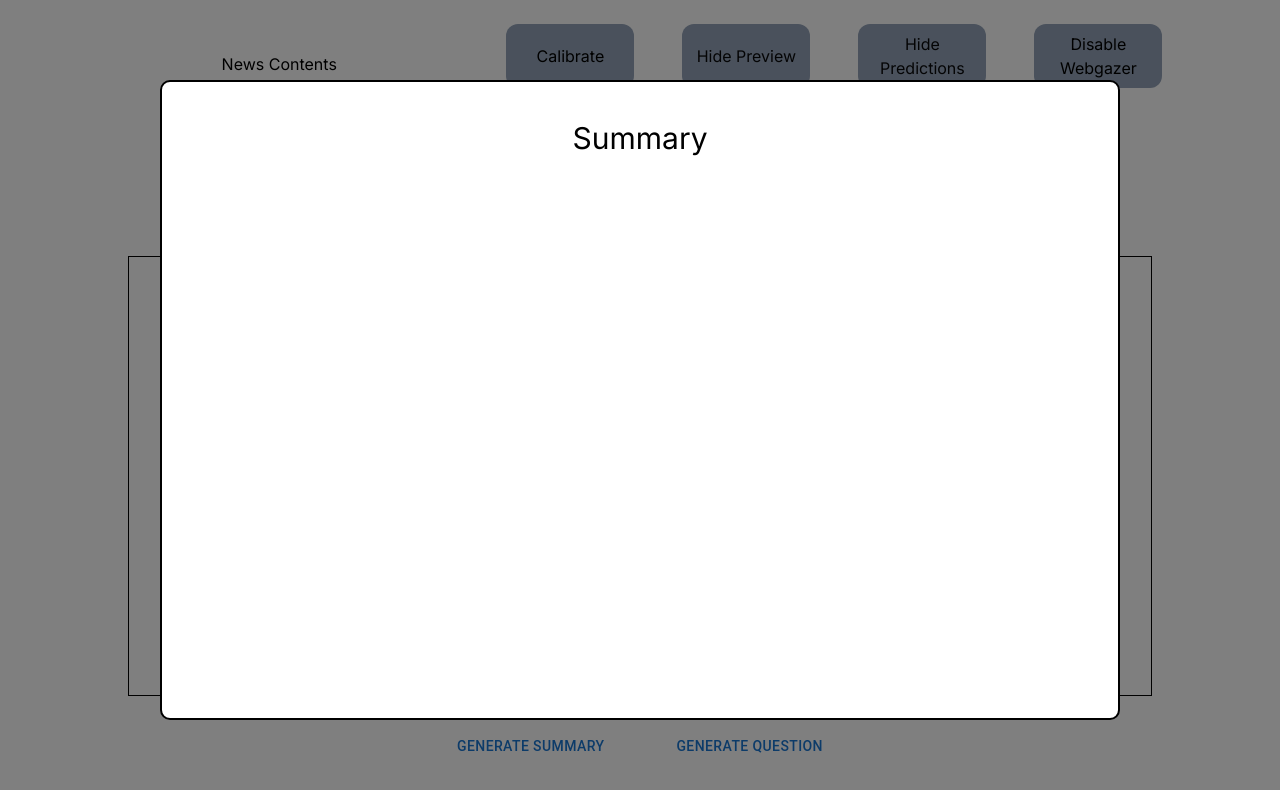
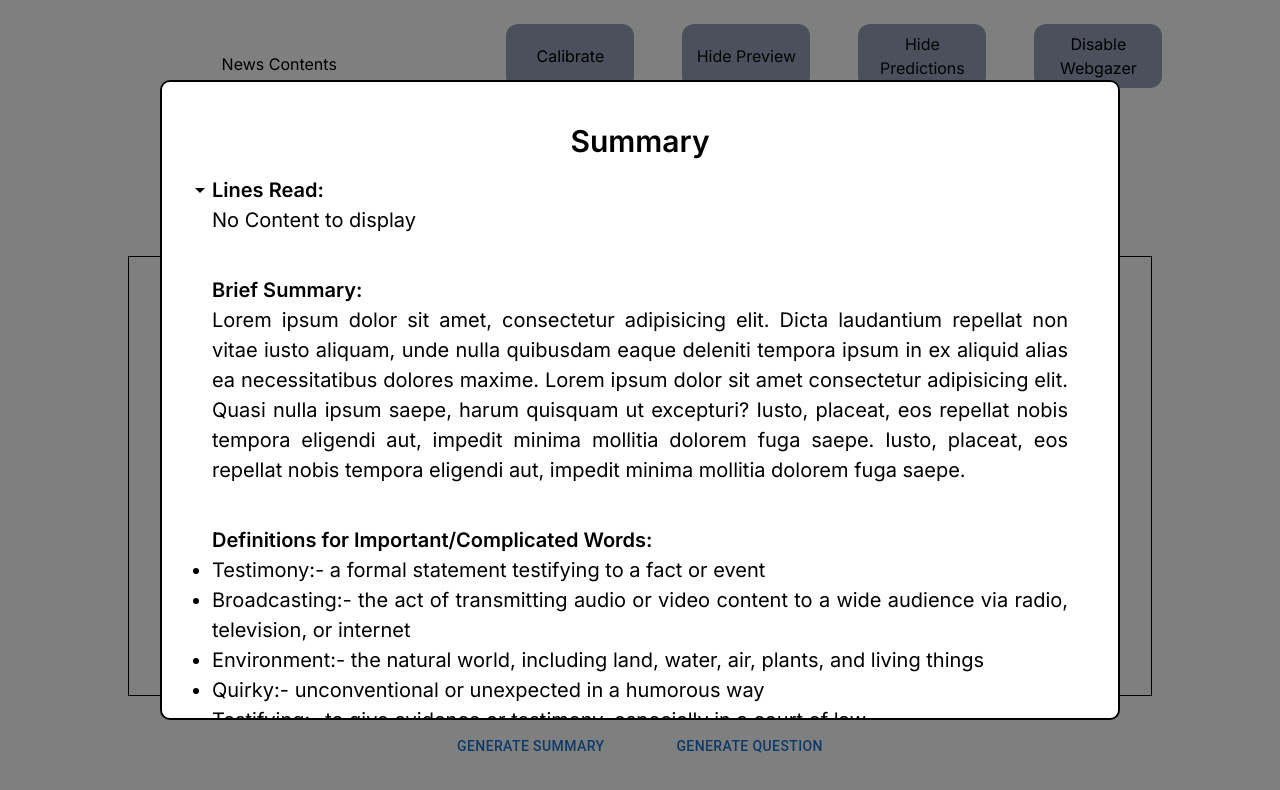
Before and after one commit to Dhyaneshwar/Personalised-Reading-Assistant, a Next.js app: page /gazer in a window 1280 px wide. Both pictures are taken after a click on the button "GENERATE SUMMARY". Shown: the top 790 px of the page. Built offline with nearby package versions, Linux system fonts and the light colour scheme.

Commit message:
feat: develop the summary modal for displaying summary

```diff
--- a/components/SummaryModal.jsx
+++ b/components/SummaryModal.jsx
@@ -1,27 +1,112 @@
 "use client";
 import Box from "@mui/material/Box";
 import Button from "@mui/material/Button";
-import Typography from "@mui/material/Typography";
+import { ArrowDropDown, ArrowDropUp } from "@mui/icons-material";
 import Modal from "@mui/material/Modal";
-import { useState } from "react";
+import { useEffect, useState } from "react";
 import { btnClasses, headerClasses, style } from "@/utils/modalStyles";
+import _ from "lodash";
 
 export default function SummaryModal() {
-  const [open, setOpen] = useState(false);
+  const [isOpen, setIsOpen] = useState(false);
+  const [response, setResponse] = useState({});
+  const [toggleLinesRead, setToggleLinesRead] = useState(true);
+
+  useEffect(() => {
+    const { webgazer } = window || {};
+    const words = webgazer?.wordAtPixel;
+
+    setResponse({
+      extractedContent: _.isEmpty(words)
+        ? "No Content to display"
+        : words.join(" "),
+      summaryData:
+        "Lorem ipsum dolor sit amet, consectetur adipisicing elit. Dicta laudantium repellat non vitae iusto aliquam, unde nulla quibusdam eaque deleniti tempora ipsum in ex aliquid alias ea necessitatibus dolores maxime. Lorem ipsum dolor sit amet consectetur adipisicing elit. Quasi nulla ipsum saepe, harum quisquam ut excepturi? Iusto, placeat, eos repellat nobis tempora eligendi aut, impedit minima mollitia dolorem fuga saepe. Iusto, placeat, eos repellat nobis tempora eligendi aut, impedit minima mollitia dolorem fuga saepe.",
+      definitions: {
+        number_of_definitions: 5,
+        definition1: {
+          word: "testimony",
+          definition: "a formal statement testifying to a fact or event",
+        },
+        definition2: {
+          word: "broadcasting",
+          definition:
+            "the act of transmitting audio or video content to a wide audience via radio, television, or internet",
+        },
+        definition3: {
+          word: "environment",
+          definition:
+            "the natural world, including land, water, air, plants, and living things",
+        },
+        definition4: {
+          word: "quirky",
+          definition: "unconventional or unexpected in a humorous way",
+        },
+        definition5: {
+          word: "testifying",
+          definition:
+            "to give evidence or testimony, especially in a court of law",
+        },
+      },
+    });
+  }, [isOpen]);
 
   const handleOpen = () => {
-    setOpen(true);
+    setIsOpen(true);
   };
 
-  const handleClose = () => setOpen(false);
+  const handleClose = () => setIsOpen(false);
+
+  const extractDefinition = (definitions) => {
+    const { number_of_definitions, ...rest } = definitions;
+    return Object.values(rest).map((define, index) => (
+      <li key={index}>
+        <span className="capitalize">{define.word}:- </span>
+        <span>{define.definition}</span>
+      </li>
+    ));
+  };
 
   return (
     <>
-      {open && (
-        <Modal open={open} onClose={handleClose}>
+      {isOpen && (
+        <Modal open={isOpen} onClose={handleClose}>
           <Box style={style}>
-            <h1 className={headerClasses}>Summary</h1>
-            <p>{window?.webgazer?.wordAtPixel?.join(" ")}</p>
+            <h1 className={headerClasses} style={{ top: "-25px" }}>
+              Summary
+            </h1>
+            <div className="Extracted_Gaze_Content">
+              <div
+                className="cursor-pointer flex items-center"
+                onClick={() => {
+                  setToggleLinesRead((prevState) => !prevState);
+                }}
+              >
+                {toggleLinesRead ? (
+                  <ArrowDropDown className="ml-[-24px]" />
+                ) : (
+                  <ArrowDropUp className="ml-[-24px]" />
+                )}
+                <h3 className="font-semibold inline-block">Lines Read:</h3>
+              </div>
+              {toggleLinesRead && (
+                <p className="text-justify">{response.extractedContent}</p>
+              )}
+            </div>
+            <div className="Summary_Container mt-10">
+              <h3 className="font-semibold inline-block">Brief Summary:</h3>
+              <p className="text-justify">{response.summaryData}</p>
+            </div>
+            <div className="Definition_Container mt-10">
+              <h3 className="font-semibold inline-block">
+                Definitions for Important/Complicated Words:
+              </h3>
+              <p className="text-justify">
+                <ul className="list-disc">
+                  {extractDefinition(response.definitions)}
+                </ul>
+              </p>
+            </div>
           </Box>
         </Modal>
       )}
--- a/package.json
+++ b/package.json
@@ -13,9 +13,11 @@
     "@emotion/react": "^11.11.4",
     "@emotion/styled": "^11.11.5",
     "@huggingface/inference": "^2.7.0",
+    "@mui/icons-material": "^5.15.20",
     "@mui/material": "^5.15.20",
     "dotenv": "^16.4.5",
     "groq-sdk": "^0.5.0",
+    "lodash": "^4.17.21",
     "next": "14.2.3",
     "openai": "^4.49.1",
     "react": "^18",
--- a/utils/modalStyles.js
+++ b/utils/modalStyles.js
@@ -1,7 +1,8 @@
 export const btnClasses =
   "border border-slate-600 bg-slate-400 p-3 rounded-xl text-black";
 
-export const headerClasses = "mb-3 text-3xl font-semibold text-center p-2";
+export const headerClasses =
+  "mb-3 mt-[-25px] text-3xl font-semibold text-center sticky ml-[-50px] w-[110%] bg-white p-4";
 
 export const style = {
   position: "absolute",
@@ -14,7 +15,8 @@ export const style = {
   border: "2px solid #000",
   boxShadow: 24,
   overflowY: "auto",
+  overflowX: "hidden",
   borderRadius: "10px",
   fontSize: "20px",
-  padding: "30px",
+  padding: "25px 50px",
 };
```
Also changed, not shown: lib/webgazerHandler.js, 1 other file (tests, documents, lock files or other folders).
